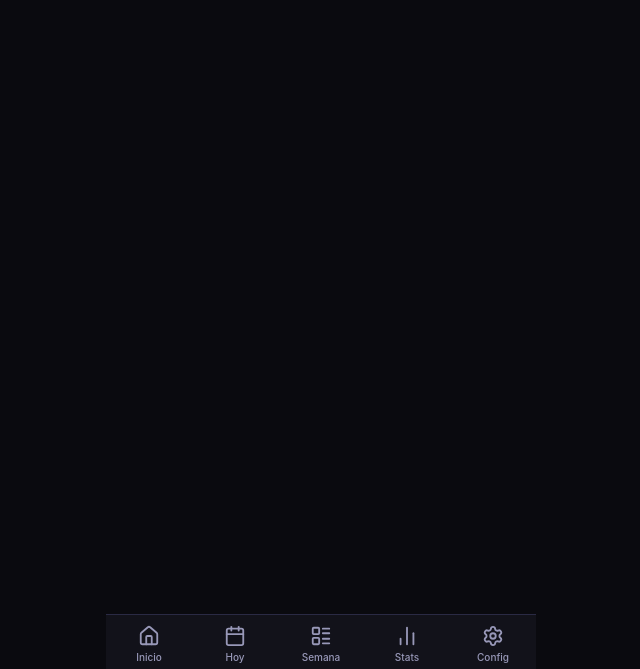
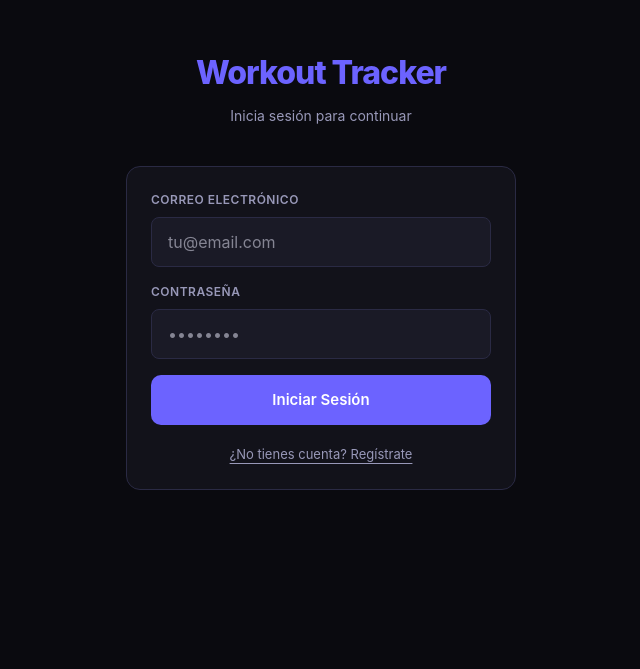
Before and after one commit to jeisson0422/workout-tracker, a Vue app: page /login in a window 1280 px wide. Shown: the part 131-800 px from the top of the page, without its empty margins (319-959 px from the left). Built offline with nearby package versions, Linux system fonts and the light colour scheme; no server answers.

Commit message:
feat: add login view, handle auth state and protect routes

```diff
--- a/src/App.vue
+++ b/src/App.vue
@@ -1,24 +1,32 @@
 <script setup lang="ts">
-import { onMounted } from 'vue'
+import { onMounted, computed } from 'vue'
+import { useRoute } from 'vue-router'
 import { useWorkoutStore } from './stores/workout'
+import { useAuthStore } from './stores/auth'
 import BottomNav from './components/BottomNav.vue'
 
 const store = useWorkoutStore()
+const authStore = useAuthStore()
+const route = useRoute()
 
 onMounted(async () => {
+  await authStore.initialize()
   await store.initialize()
 })
+
+const isAppReady = computed(() => store.isLoaded && authStore.isInitialized)
+const showBottomNav = computed(() => !route.meta.hideNav)
 </script>
 
 <template>
   <div class="app-container bg-[#0a0a0f] text-[#f0f0ff]">
-    <div v-if="!store.isLoaded" class="flex flex-1 items-center justify-center">
+    <div v-if="!isAppReady" class="flex flex-1 items-center justify-center">
       Cargando...
     </div>
     <div v-else class="main-content">
       <router-view />
     </div>
-    <BottomNav />
+    <BottomNav v-if="isAppReady && showBottomNav" />
   </div>
 </template>
 
--- a/src/components/DayCard.vue
+++ b/src/components/DayCard.vue
@@ -20,7 +20,7 @@ const isOpen = ref(props.startOpen || false)
 
 const groupedExercises = computed(() => {
   const result: any[] = []
-  let lastGroup = null
+  let lastGroup: string | number | null = null
 
   props.exercises.forEach((ex, index) => {
     const grp = ex.group_id || null
@@ -37,10 +37,6 @@ const groupedExercises = computed(() => {
 function getGroupLabel(type: string) {
   const labels: Record<string, string> = { superset: 'superset', triset: 'triset', giant_set: 'giant set', pyramid: 'pirámide', drop_set: 'drop set', finisher: 'finisher' }
   return labels[type] || type
-}
-
-function isLogged(exIndex: number) {
-  return false // Will connect to store in a moment
 }
 </script>
 
--- a/src/components/LogModal.vue
+++ b/src/components/LogModal.vue
@@ -180,8 +180,8 @@ function formatRest(sec: number) {
         <div v-if="data?.pyramid_reps" style="margin-bottom:12px">
           <div style="font-size:12px;color:var(--text2);font-weight:600;margin-bottom:6px">Series piramidales</div>
           <div v-for="(_, i) in data.pyramid_reps" :key="i" class="input-row" style="margin-bottom:6px">
-            <div class="input-group"><label>Serie {{i+1}} kg</label><input type="number" v-model="mPyrW[i]" min="0" step="2.5"></div>
-            <div class="input-group"><label>Reps</label><input type="number" v-model="mPyrR[i]" min="1"></div>
+            <div class="input-group"><label>Serie {{Number(i)+1}} kg</label><input type="number" v-model="mPyrW[Number(i)]" min="0" step="2.5"></div>
+            <div class="input-group"><label>Reps</label><input type="number" v-model="mPyrR[Number(i)]" min="1"></div>
           </div>
         </div>
       </div>
--- a/src/stores/workout.ts
+++ b/src/stores/workout.ts
@@ -39,14 +39,14 @@ export const useWorkoutStore = defineStore('workout', {
       dbService.setConfig('current_week', w);
     },
 
-    getWeekInfo(weekNum: number) {
+    getWeekInfo(weekNum: number): Record<string, any> {
       const pd = this.progression.progression_data || [];
       return pd.find((x: any) => x.week_number === weekNum) || {};
     },
 
     getDays() {
       if (this.exercises.training_days) return this.exercises.training_days;
-      return (this.exercises.days || []).map((d: any, i: number) => {
+      return ((this.exercises as any).days || []).map((d: any, i: number) => {
         const dayKey = Object.keys(d).find(k => k.startsWith('day_'));
         return { day_number: i+1, session_name: dayKey ? d[dayKey] : 'Day '+(i+1), exercises: d.exercises || [] };
       });
--- a/src/views/Home.vue
+++ b/src/views/Home.vue
@@ -13,17 +13,6 @@ const pct = computed(() => totalSets.value > 0 ? Math.min(100, Math.round((doneS
 
 function setWeek(w: number) {
   store.setWeek(w)
-}
-
-function getPhaseColor(phase: string) {
-  switch (phase) {
-    case 'adaptation': return { bg: 'rgba(108,99,255,.15)', border: 'rgba(108,99,255,.35)', color: 'var(--accent2)' }
-    case 'density': return { bg: 'rgba(96,165,250,.1)', border: 'rgba(96,165,250,.3)', color: 'var(--blue)' }
-    case 'intensity': return { bg: 'rgba(251,146,60,.1)', border: 'rgba(251,146,60,.3)', color: '#fb923c' }
-    case 'deload': return { bg: 'rgba(52,211,153,.15)', border: 'rgba(52,211,153,.4)', color: 'var(--green)' }
-    case 'peaking': return { bg: 'rgba(251,191,36,.15)', border: 'rgba(251,191,36,.4)', color: 'var(--amber)' }
-    default: return { bg: 'var(--bg2)', border: 'var(--border)', color: 'var(--text2)' }
-  }
 }
 
 function getCellClass(w: number, phase: string) {
--- /dev/null
+++ b/src/views/Login.vue
@@ -0,0 +1,219 @@
+<script setup lang="ts">
+import { ref } from 'vue'
+import { supabase } from '../services/supabase'
+import { useRouter } from 'vue-router'
+import { useAuthStore } from '../stores/auth'
+
+const router = useRouter()
+const authStore = useAuthStore()
+
+const email = ref('')
+const password = ref('')
+const isLogin = ref(true)
+const isLoading = ref(false)
+const errorMessage = ref('')
+
+async function handleSubmit() {
+  if (!email.value || !password.value) {
+    errorMessage.value = 'Por favor, completa todos los campos'
+    return
+  }
+
+  isLoading.value = true
+  errorMessage.value = ''
+
+  try {
+    if (isLogin.value) {
+      const { error } = await supabase.auth.signInWithPassword({
+        email: email.value,
+        password: password.value,
+      })
+      if (error) throw error
+    } else {
+      const { error } = await supabase.auth.signUp({
+        email: email.value,
+        password: password.value,
+      })
+      if (error) throw error
+      // Si se requiere confirmación por email, podrías mostrar un mensaje aquí
+      // Por ahora asumiremos login automático si está configurado así en Supabase
+    }
+
+    // Auth state observer en App.vue o auth store redirigirá si es exitoso
+    // Pero podemos forzarlo aquí por si acaso
+    if (authStore.user) {
+      router.push('/')
+    }
+  } catch (err: any) {
+    errorMessage.value = err.message || 'Ocurrió un error'
+  } finally {
+    isLoading.value = false
+  }
+}
+</script>
+
+<template>
+  <div class="login-container">
+    <div class="header-area">
+      <div class="brand">Workout Tracker</div>
+      <div class="subtitle">{{ isLogin ? 'Inicia sesión para continuar' : 'Crea una cuenta para empezar' }}</div>
+    </div>
+
+    <form @submit.prevent="handleSubmit" class="login-form">
+      <div v-if="errorMessage" class="error-msg">
+        {{ errorMessage }}
+      </div>
+
+      <div class="input-group">
+        <label>Correo Electrónico</label>
+        <input
+          type="email"
+          v-model="email"
+          placeholder="tu@email.com"
+          :disabled="isLoading"
+        />
+      </div>
+
+      <div class="input-group">
+        <label>Contraseña</label>
+        <input
+          type="password"
+          v-model="password"
+          placeholder="••••••••"
+          :disabled="isLoading"
+        />
+      </div>
+
+      <button type="submit" class="btn btn-primary mt-4" :disabled="isLoading">
+        <span v-if="isLoading">Cargando...</span>
+        <span v-else>{{ isLogin ? 'Iniciar Sesión' : 'Crear Cuenta' }}</span>
+      </button>
+
+      <div class="toggle-mode">
+        <span @click="isLogin = !isLogin; errorMessage = ''">
+          {{ isLogin ? '¿No tienes cuenta? Regístrate' : '¿Ya tienes cuenta? Inicia sesión' }}
+        </span>
+      </div>
+    </form>
+  </div>
+</template>
+
+<style scoped>
+.login-container {
+  display: flex;
+  flex-direction: column;
+  min-height: 100vh;
+  padding: 40px 20px;
+  justify-content: center;
+}
+
+.header-area {
+  text-align: center;
+  margin-bottom: 40px;
+}
+
+.brand {
+  font-size: 32px;
+  font-weight: 800;
+  letter-spacing: -1px;
+  color: var(--accent, #6c63ff);
+}
+
+.subtitle {
+  font-size: 14px;
+  color: var(--text2, #9898b8);
+  margin-top: 8px;
+}
+
+.login-form {
+  background: var(--bg2, #12121a);
+  padding: 24px;
+  border-radius: var(--r, 14px);
+  border: 1px solid var(--border, #2a2a44);
+}
+
+.input-group {
+  display: flex;
+  flex-direction: column;
+  gap: 8px;
+  margin-bottom: 16px;
+}
+
+.input-group label {
+  font-size: 12px;
+  color: var(--text2, #9898b8);
+  font-weight: 600;
+  text-transform: uppercase;
+  letter-spacing: 0.5px;
+}
+
+input {
+  background: var(--bg3, #1a1a26);
+  border: 1px solid var(--border, #2a2a44);
+  border-radius: 8px;
+  color: var(--text, #f0f0ff);
+  font-size: 16px;
+  padding: 12px 16px;
+  transition: border-color 0.2s;
+}
+
+input:focus {
+  outline: none;
+  border-color: var(--accent, #6c63ff);
+}
+
+input:disabled {
+  opacity: 0.5;
+}
+
+.btn {
+  display: block;
+  width: 100%;
+  padding: 14px;
+  border-radius: 10px;
+  border: none;
+  font-size: 15px;
+  font-weight: 600;
+  cursor: pointer;
+  transition: all .2s;
+  text-align: center;
+}
+
+.btn-primary {
+  background: var(--accent, #6c63ff);
+  color: #fff;
+}
+
+.btn-primary:disabled {
+  opacity: 0.7;
+  cursor: not-allowed;
+}
+
+.mt-4 {
+  margin-top: 16px;
+}
+
+.toggle-mode {
+  margin-top: 20px;
+  text-align: center;
+  font-size: 13px;
+  color: var(--text2, #9898b8);
+}
+
+.toggle-mode span {
+  cursor: pointer;
+  text-decoration: underline;
+  text-underline-offset: 4px;
+}
+
+.error-msg {
+  background: rgba(248, 113, 113, 0.1);
+  border: 1px solid rgba(248, 113, 113, 0.3);
+  color: var(--red, #f87171);
+  padding: 12px;
+  border-radius: 8px;
+  font-size: 13px;
+  margin-bottom: 16px;
+  text-align: center;
+}
+</style>
--- a/src/views/Workout.vue
+++ b/src/views/Workout.vue
@@ -35,10 +35,10 @@ function openModal(data: any) {
       <DayCard
         v-for="(day, di) in days"
         :key="di"
-        :day-index="di"
-        :day-label="day.session_name || `Día ${di+1}`"
+        :day-index="Number(di)"
+        :day-label="day.session_name || `Día ${Number(di)+1}`"
         :exercises="day.exercises || []"
-        :is-done="(store.dbUpdateTrigger || true) && store.isDayComplete(day.session_name || `Día ${di+1}`)"
+        :is-done="Boolean((store.dbUpdateTrigger || true) && store.isDayComplete(day.session_name || `Día ${Number(di)+1}`))"
         @open-modal="openModal"
       />
     </div>
```
Also changed, not shown: src/router/index.ts (+51 -5 lines), src/views/Config.vue (+19 -1 lines).
